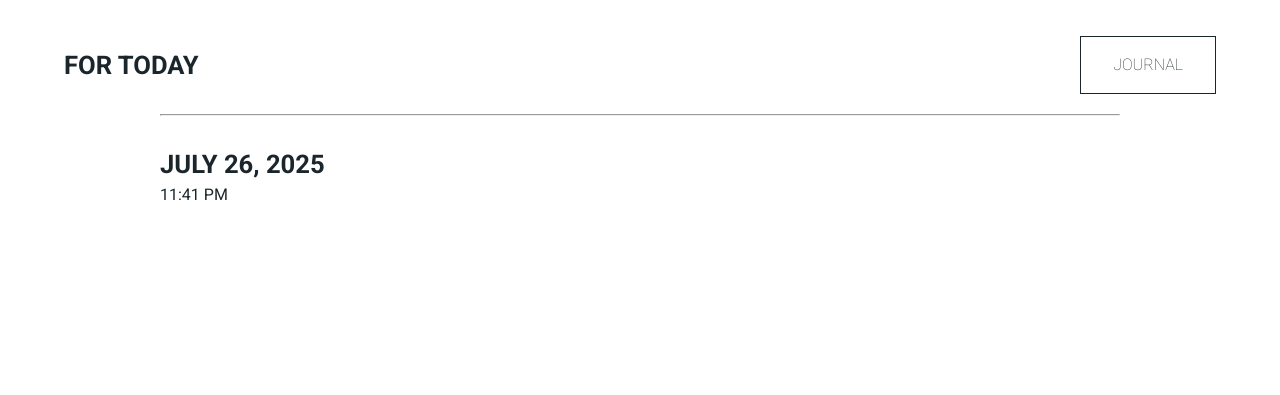
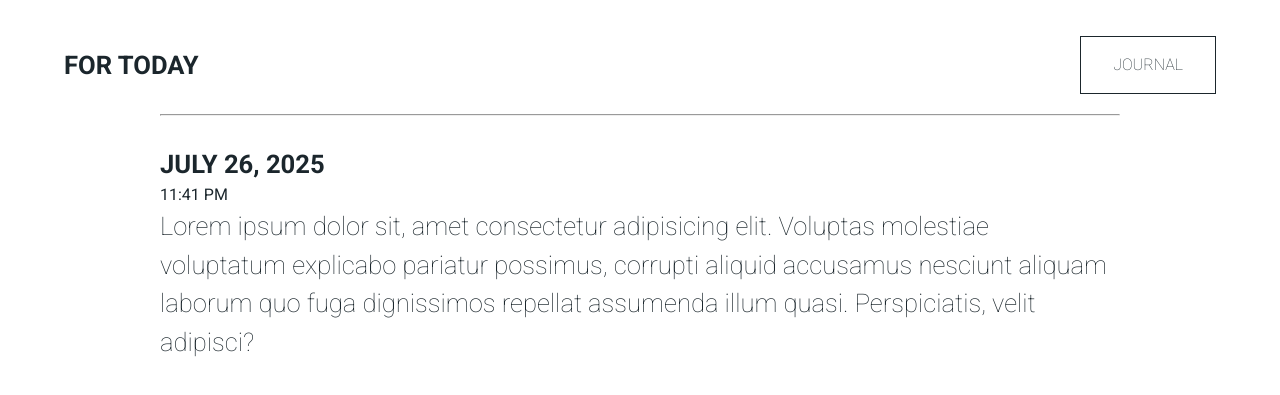
Before and after one commit to EspinosaJV/pomo, a website built with Vite: page todolist.html in a window 1280 px wide. Shown: the part 95-490 px from the top of the page. Built offline with nearby package versions, Linux system fonts and the light colour scheme; some packages are replaced by stand-ins of ours; no server answers; what micromodal would draw is missing.

Commit message:
For Today Dashboard Journal Text Content Placeholder Implementation
Implementation of placeholder text for the journal container in the for today dashboard to test frontend styling display of the text content in the journal container

- JV

```diff
--- a/src/css/pages/fortoday.css
+++ b/src/css/pages/fortoday.css
@@ -88,6 +88,10 @@
     font-family: var(--BODY-FONT);
 }
 
+#forTodayDashboardContainerContentJournalSectionText {
+    font-size: var(--FF-S);
+}
+
 
 /* PORTRAIT STYLING */
 @media (max-width: 768px) and (orientation:portrait) {
--- a/todolist.html
+++ b/todolist.html
@@ -31,7 +31,11 @@
             <hr class="line-break">
             <h2 id="forTodayDashboardContainerContentDate" class="uppercase nowrap">july 24, 2025</h2>
             <p id="forTodayDashboardContainerContentTime" class="uppercase nowrap">7:18 AM</p>
+            <div id="forTodayDashboardContainerContentJournalSection">
+                <p id="forTodayDashboardContainerContentJournalSectionText" class="p">Lorem ipsum dolor sit, amet consectetur adipisicing elit. Voluptas molestiae voluptatum explicabo pariatur possimus, corrupti aliquid accusamus nesciunt aliquam laborum quo fuga dignissimos repellat assumenda illum quasi. Perspiciatis, velit adipisci?</p>
+            </div>
         </div>
+
         <!-- JOURNAL MICRO MODAL-->
         <div class="modal micromodal-slide" id="modal-3" aria-hidden="true">
             <div class="modal__overlay" tabindex="-1" data-micromodal-close>
```
